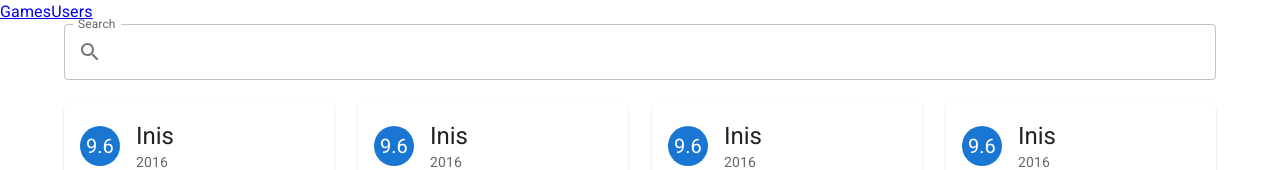
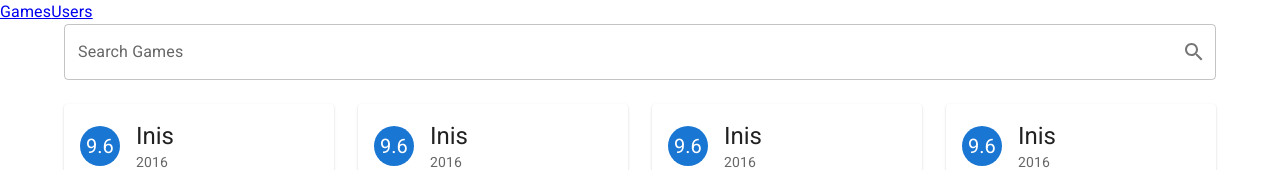
Before and after one commit to ruelneuman/board-game-buddy, a React (Create React App) app in the folder client/: page /games in a window 1280 px wide. Shown: the top 170 px of the page. Built offline with nearby package versions, Linux system fonts and the light colour scheme.

Commit message:
add search button to search field

```diff
--- a/client/src/pages/Games.tsx
+++ b/client/src/pages/Games.tsx
@@ -11,6 +11,7 @@ import Stack from '@mui/material/Stack';
 import Avatar from '@mui/material/Avatar';
 import TextField from '@mui/material/TextField';
 import Box from '@mui/material/Box';
+import IconButton from '@mui/material/IconButton';
 import InputAdornment from '@mui/material/InputAdornment';
 import GroupsIcon from '@mui/icons-material/Groups';
 import AccessTimeIcon from '@mui/icons-material/AccessTime';
@@ -56,14 +57,16 @@ function Games() {
     <Grid container spacing={{ xs: 2, md: 3 }}>
       <Grid item xs={12}>
         <TextField
-          id="game-search"
-          label="Search"
-          type="search"
+          id="search-games"
+          label="Search Games"
+          type="text"
           fullWidth
           InputProps={{
-            startAdornment: (
-              <InputAdornment position="start">
-                <SearchIcon />
+            endAdornment: (
+              <InputAdornment position="end">
+                <IconButton aria-label="toggle password visibility" edge="end">
+                  <SearchIcon />
+                </IconButton>
               </InputAdornment>
             ),
           }}
```
